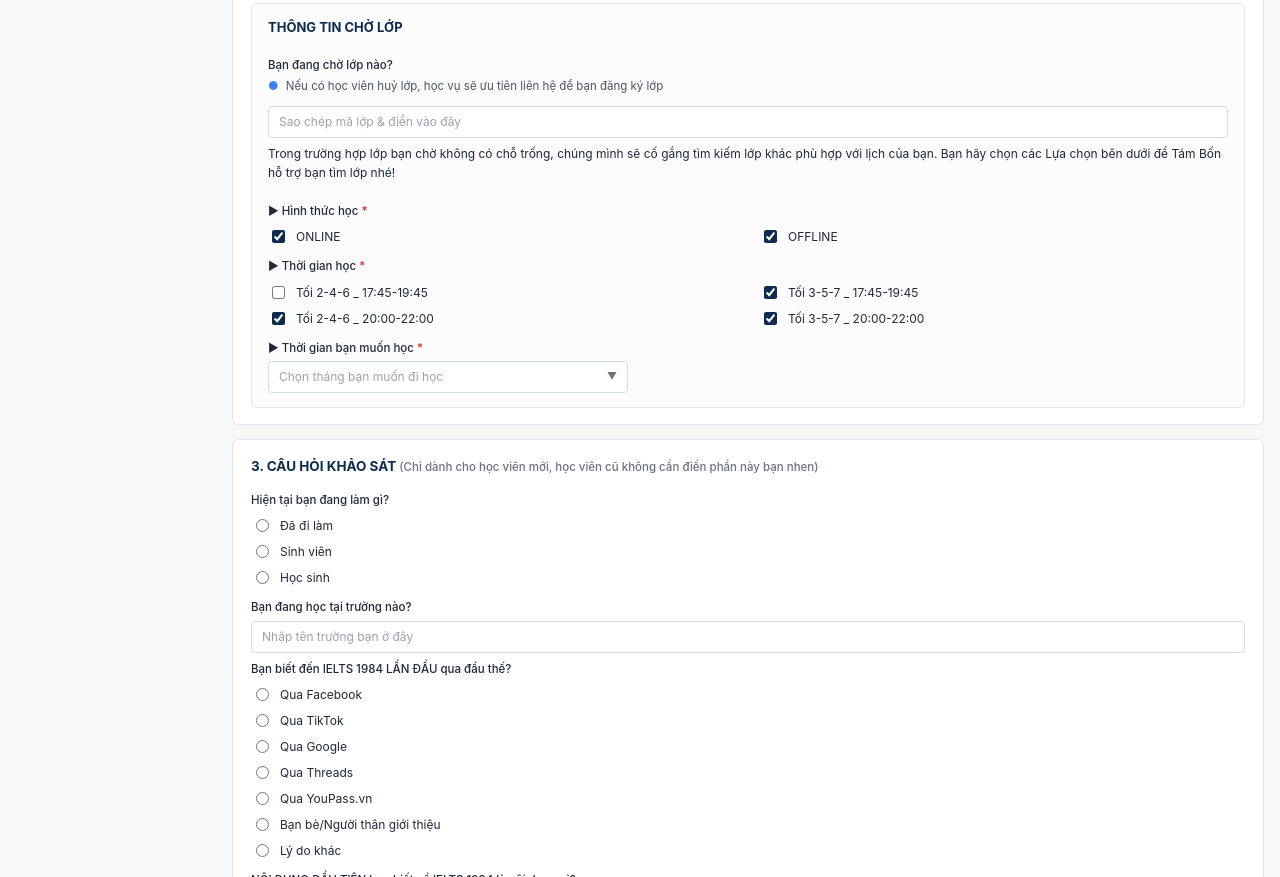
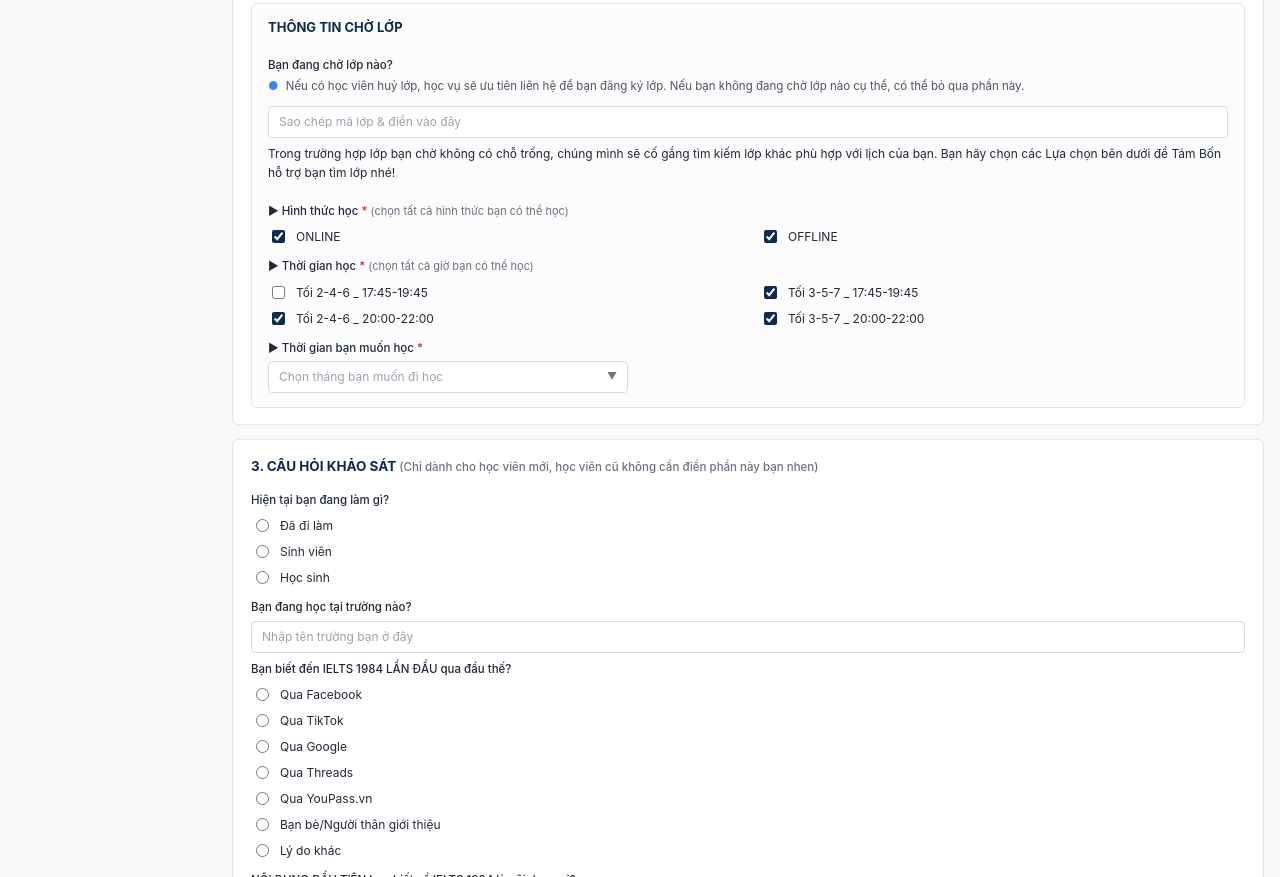
Before and after one commit to yenhi1412/ielts1984-form-ghi-danh, a plain HTML site: page index.html in a window 1280 px wide. Shown: the part 1142-2019 px from the top of the page. Drawn offline with Linux system fonts and the light colour scheme.

Commit message:
content: clarify waitlist labels
- Note that waitlist section is optional
- Hint on Hình thức học / Thời gian học to select all that apply

Co-Authored-By: Claude Opus 4.7 (1M context) <noreply@anthropic.com>

```diff
--- a/index.html
+++ b/index.html
@@ -169,7 +169,7 @@
             <div class="field">
               <label class="q-label">Bạn đang chờ lớp nào?</label>
               <p class="hint small inline">
-                <span class="bullet">●</span> Nếu có học viên huỷ lớp, học vụ sẽ ưu tiên liên hệ để bạn đăng ký lớp
+                <span class="bullet">●</span> Nếu có học viên huỷ lớp, học vụ sẽ ưu tiên liên hệ để bạn đăng ký lớp. Nếu bạn không đang chờ lớp nào cụ thể, có thể bỏ qua phần này.
               </p>
               <input type="text" name="waitClass" placeholder="Sao chép mã lớp & điền vào đây" />
             </div>
@@ -179,7 +179,7 @@
             </p>
 
             <div class="field">
-              <label class="q-label">▶ Hình thức học <span class="req">*</span></label>
+              <label class="q-label">▶ Hình thức học <span class="req">*</span> <span class="q-hint">(chọn tất cả hình thức bạn có thể học)</span></label>
               <div class="checks two-col">
                 <label><input type="checkbox" name="waitMode" value="ONLINE" checked> ONLINE</label>
                 <label><input type="checkbox" name="waitMode" value="OFFLINE" checked> OFFLINE</label>
@@ -187,7 +187,7 @@
             </div>
 
             <div class="field">
-              <label class="q-label">▶ Thời gian học <span class="req">*</span></label>
+              <label class="q-label">▶ Thời gian học <span class="req">*</span> <span class="q-hint">(chọn tất cả giờ bạn có thể học)</span></label>
               <div class="checks two-col">
                 <label><input type="checkbox" name="waitTime" value="T246-1745"> Tối 2-4-6 _ 17:45-19:45</label>
                 <label><input type="checkbox" name="waitTime" value="T357-1745" checked> Tối 3-5-7 _ 17:45-19:45</label>
--- a/styles.css
+++ b/styles.css
@@ -322,6 +322,7 @@ form { background: var(--bg); }
 }
 .q-label { font-weight: 600; margin-top: 8px; }
 .req { color: var(--red); }
+.q-hint { color: var(--muted); font-weight: 400; font-size: 11px; }
 
 .input-wrap {
   position: relative;
```
